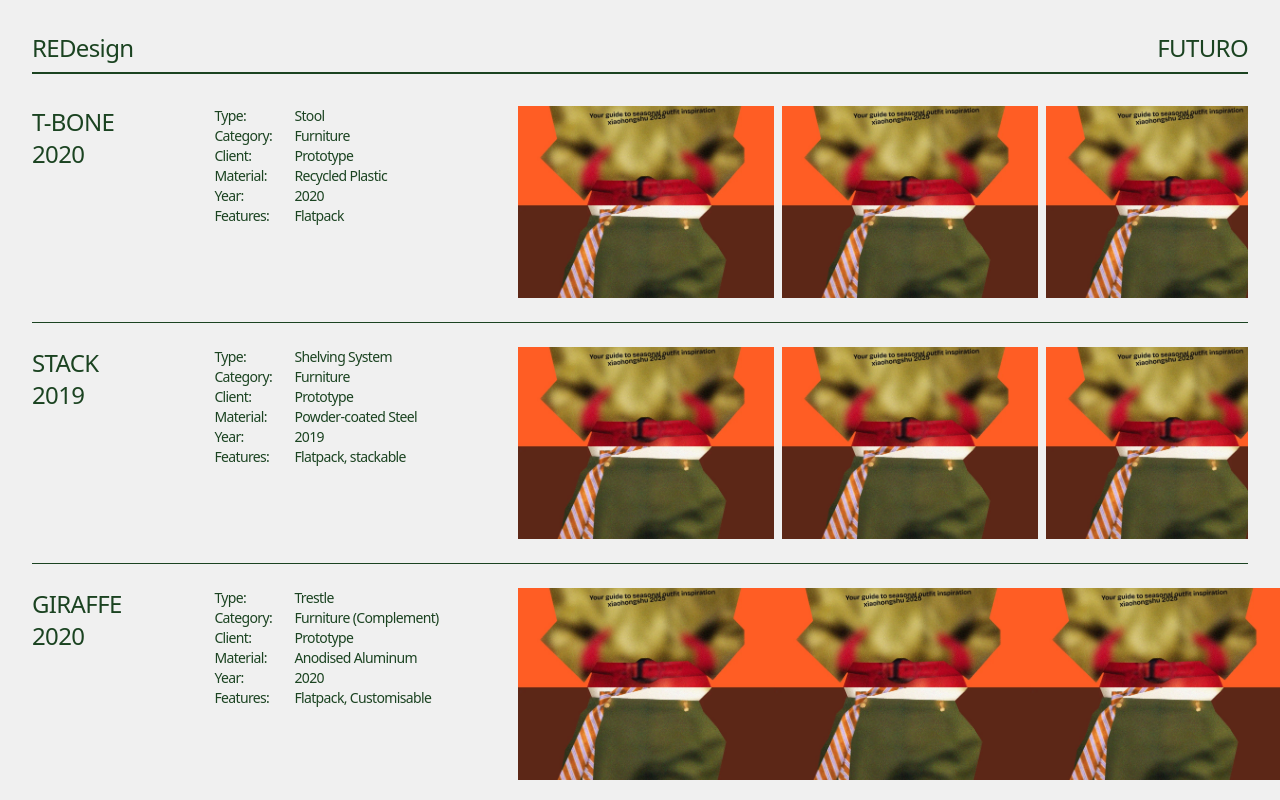
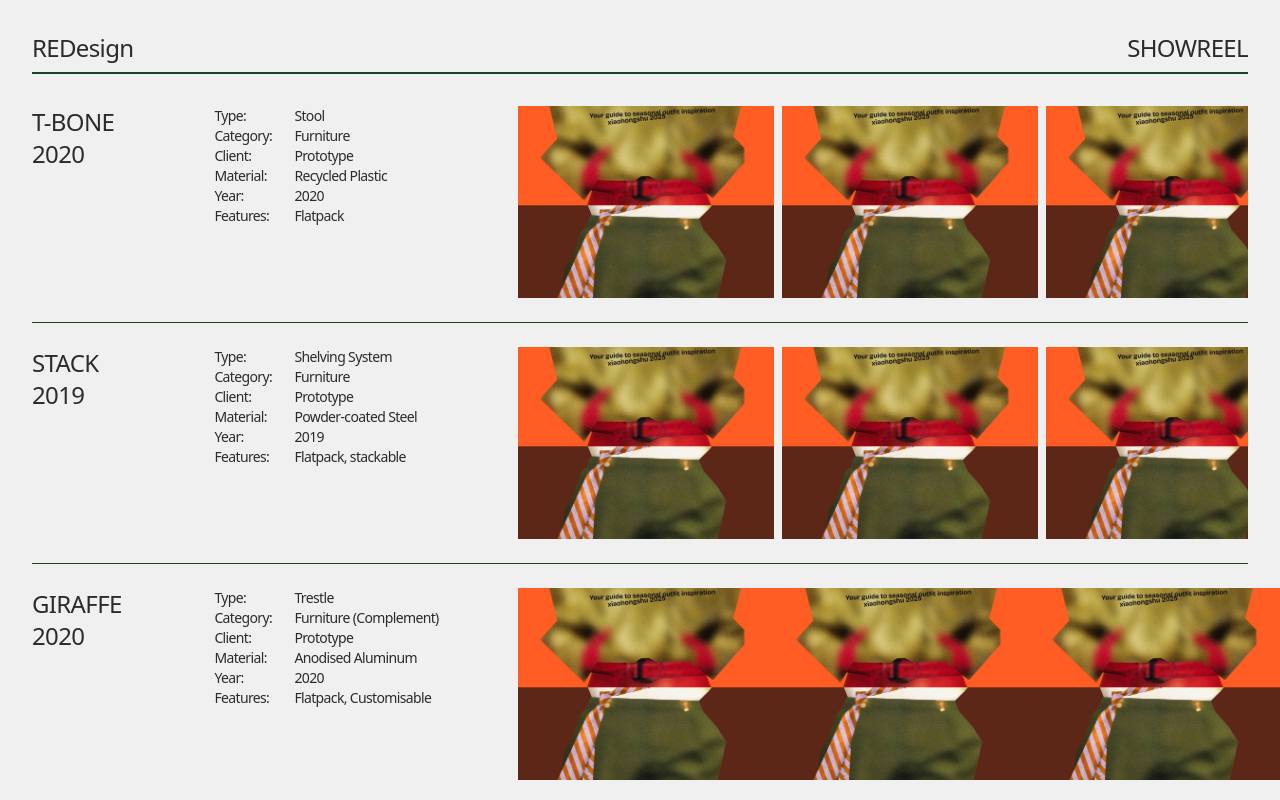
Before and after one commit to 601919780-stack/03192, a plain HTML site: page index.html in a window 1280 px wide. Shown: the top 800 px of the page. Drawn offline with nearby package versions, Linux system fonts and the light colour scheme.

Commit message:
Update index.html

```diff
--- a/index.html
+++ b/index.html
@@ -18,13 +18,13 @@
   </style>
 </head>
 <!-- 主容器：设置浅灰背景色、墨绿色文字和全局字体，并注入 -4% (-0.04em) 字间距 -->
-<body class="bg-[#f0f0f0] text-[#1b4321] font-sans" style="letter-spacing: -0.04em;">
+<body class="bg-[#f0f0f0] text-[#2b2b2b] font-sans" style="letter-spacing: -0.04em;">
   <div class="min-h-screen px-4 py-6 md:px-8 md:py-8 flex flex-col">
 
     <!-- 顶部导航 / 网站标题 -->
     <header class="flex justify-between items-end border-b-[2px] border-[#1b4321] pb-2 mb-2">
       <h1 class="text-xl md:text-2xl font-normal">REDesign</h1>
-      <h1 class="text-xl md:text-2xl uppercase font-normal">FUTURO</h1>
+      <h1 class="text-xl md:text-2xl uppercase font-normal">SHOWREEL</h1>
     </header>
 
     <!-- 作品列表主体内容 -->
```
